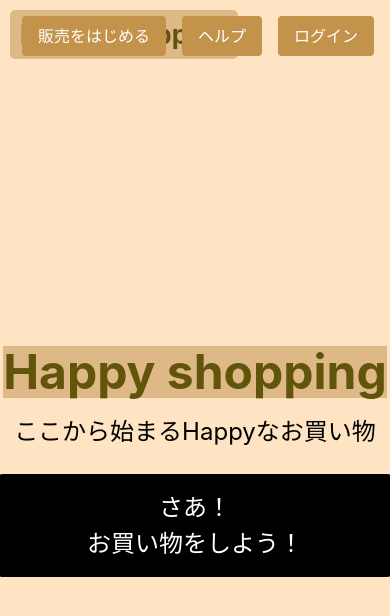
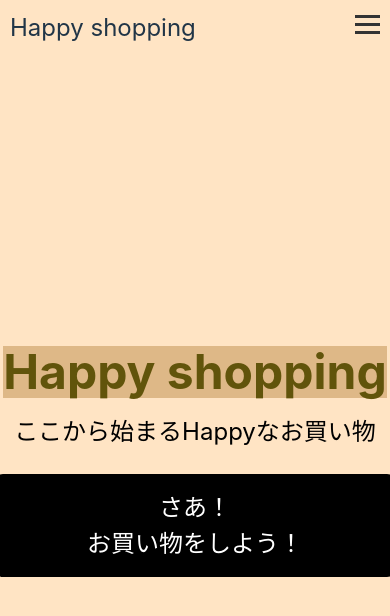
Before and after one commit to 1m4nim/shopping-app, a React (Vite) app: page / in a window 390 px wide. Shown: the top 616 px of the page. Built offline with nearby package versions, Linux system fonts and the light colour scheme.

Commit message:
レスポンシブ対応した、ハンバーガーメニュー作った

```diff
--- a/package.json
+++ b/package.json
@@ -12,6 +12,7 @@
   "dependencies": {
     "antd": "^5.22.3",
     "react": "^18.3.1",
+    "react-burger-menu": "^3.1.0",
     "react-dom": "^18.3.1",
     "react-router-dom": "^7.0.2",
     "react-slick": "^0.30.2",
--- a/src/header.css
+++ b/src/header.css
@@ -1,39 +1,81 @@
+/* 共通スタイル */
+.left {
+    position: absolute;
+    top: 10px;
+    left: 10px;
+    font-size: 1.5rem;
+    z-index: 0;
+}
+
 .summary {
-    position: fixed;
-    top: 1rem;
-    right: 1rem;
     display: flex;
-    justify-content: flex-end;
-    gap: 1rem;
-    margin-top: 0;
-    color: white;
-    z-index: 1000;
-
+    gap: 20px;
+    justify-content: center;
+    align-items: center;
+    z-index: 1;
 }
 
 .band {
-    padding: 0.5rem 1rem;
-    background-color: #c4934b;
-    border-radius: 4px;
+    cursor: pointer;
+    padding: 10px;
+    font-size: 1rem;
+    font-weight: bold;
+    color: #333;
     text-align: center;
-    cursor: pointer;
-    transition: background-color 0.3s;
+    background-color: #cc9839;
+    margin-top: 0.5rem;
 }
 
-.band:hover {
-    background-color: #725f20;
+.hamburger {
+    display: none;
+    cursor: pointer;
+    position: absolute;
+    top: 10px;
+    right: 10px;
 }
 
-.left {
-    position: fixed;
-    top: 10px;
-    left: 10px;
-    padding: 5px 10px;
-    background-color: #DEB887;
-    color: #61540B;
-    text-decoration: none;
+.hamburger span {
+    display: block;
+    width: 25px;
+    height: 3px;
+    margin: 5px 0;
+    background-color: #333;
+    transition: all 0.3s ease-in-out;
+}
+
+.menu {
+    display: none;
+    position: absolute;
+    top: 50px;
+    right: 10px;
+    background-color: #fff;
+    box-shadow: 0 4px 6px rgba(0, 0, 0, 0.1);
     border-radius: 5px;
-    font-size: 26px;
-    z-index: 1000;
-    font-weight: bold;
+    padding: 10px;
+    z-index: 10;
 }
+
+.menu.active {
+    display: block;
+}
+
+.menu .band {
+    display: block;
+    height: 100%;
+    padding: 10px 20px;
+    border-bottom: 1px solid #ccc;
+}
+
+.menu .band:last-child {
+    border-bottom: none;
+}
+
+@media (max-width: 768px) {
+    .summary {
+        display: none;
+    }
+
+    .hamburger {
+        display: block;
+    }
+}
--- a/src/header.tsx
+++ b/src/header.tsx
@@ -1,16 +1,42 @@
-import React from "react";
+import React, { useState } from "react";
 import "./header.css";
 
 const HeaderDesign: React.FC = () => {
+  const [menuOpen, setMenuOpen] = useState(false);
+
+  const toggleMenu = () => {
+    setMenuOpen(!menuOpen);
+  };
+
   return (
     <div>
       <div className="left">Happy shopping</div>
+
       <div className="summary">
         <div className="band">販売をはじめる</div>
         <div className="band">ヘルプ</div>
         <div className="band">ログイン</div>
       </div>
+
+      <div className="hamburger" onClick={toggleMenu}>
+        <span></span>
+        <span></span>
+        <span></span>
+      </div>
+
+      <div className={`menu ${menuOpen ? "active" : ""}`}>
+        <div className="band" onClick={toggleMenu}>
+          販売をはじめる
+        </div>
+        <div className="band" onClick={toggleMenu}>
+          ヘルプ
+        </div>
+        <div className="band" onClick={toggleMenu}>
+          ログイン
+        </div>
+      </div>
     </div>
   );
 };
+
 export default HeaderDesign;
```
Also changed, not shown: 1 other file (tests, documents, lock files or other folders).
